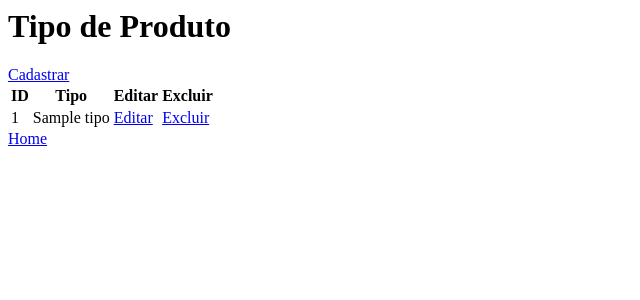
After one commit to pastor126/MVC_Estoque2, a PHP site: the page made by views/listagemTipo.php in a window 1280 px wide. The commit adds this page. Shown: the top 300 px of the page, without its empty margins (0-640 px from the left). Run offline with PHP 8.4, Linux system fonts and the light colour scheme; the template is opened without the code that fills it: most values are stand-ins (such as "Sample title", 1, 10 or a date in 2020); some libraries are stand-ins or nearby versions.

Commit message:
Inserido tipo de produto.

```diff
--- a/models/Produto.php
+++ b/models/Produto.php
@@ -1,8 +1,8 @@
 <?php
   class Produto extends Model{
     protected $tabela="produto";
-    protected $query = "SELECT produto.*, fabricante.nome as fabricante_nome FROM produto JOIN fabricante ON fabricante.id = produto.fabricante_id ORDER BY data, descricao ";
-    protected $ordem="data, descricao";
+    protected $query = "SELECT produto.*, tipo.nome_tipo as tipo_nome_tipo, fabricante.nome as fabricante_nome FROM  tipo JOIN produto ON tipo.id = produto.tipo_id JOIN fabricante ON fabricante.id = produto.fabricante_id ORDER BY descricao, data ";
+    protected $ordem="descricao, data";
 
   }
  ?>
--- a/views/listagemProduto.php
+++ b/views/listagemProduto.php
@@ -4,6 +4,7 @@
       <thead>
         <tr>
           <th>ID</th>
+          <th>Tipo</th>
           <th>Data</th>
           <th>Produto</th>
           <th>Fabricante</th>
@@ -23,6 +24,7 @@
               echo "
               <tr>
                 <td>{$produto['id']}</td>
+                <td>{$produto['tipo_nome_tipo']}</td>
                 <td>$data</td>
                 <td>{$produto['descricao']}</td>
                 <td>{$produto['fabricante_nome']}</td>
--- /dev/null
+++ b/views/listagemTipo.php
@@ -0,0 +1,30 @@
+<h1>Tipo de Produto</h1>
+    <a class="btn btn-primary mb-2" href="<?php echo APP; ?>tipo/novo">Cadastrar</a>
+    <table class="table table-striped table-hover table-bordered">
+      <thead>
+        <tr>
+          <th>ID</th>
+          <th>Tipo</th>
+          <th>Editar</th>
+          <th>Excluir</th>
+        </tr>
+      </thead>
+      <tbody>
+        <?php
+          foreach ($tipos as $tipo) {
+              $path_editar = APP.'tipo/editar';
+              $path_excluir = APP.'tipo/excluir';
+
+              echo "
+              <tr>
+                <td>{$tipo['id']}</td>
+                <td>{$tipo['nome_tipo']}</td>
+                <td><a class='btn btn-warning' href='$path_editar/{$tipo['id']}'>Editar</a></td>
+                <td><a class='btn btn-danger' onclick='return confirm(\"Você deseja Excluir?\")' href='$path_excluir/{$tipo['id']}'>Excluir</a></td>
+              </tr>
+              ";
+          }
+         ?>
+      </tbody>
+    </table>
+    <a class="btn btn-success"  href="<?php echo APP.'produto/listar' ?>" >Home</a>
--- a/views/template.php
+++ b/views/template.php
@@ -88,9 +88,12 @@
     </button>
     <div class="collapse navbar-collapse" id="navbarCollapse">
       <ul class="navbar-nav me-auto mb-2 mb-md-0">
-        <li class="nav-item">
+      <li class="nav-item">
+          <a class="nav-link active" aria-current="page" href="<?php echo APP.'tipo/listar' ?>">Tipo</a>
+      </li>
+      <li class="nav-item">
           <a class="nav-link active" aria-current="page" href="<?php echo APP.'produto/listar' ?>">Produto</a>
-        </li>
+      </li>
         <li class="nav-item">
           <a class="nav-link active" aria-current="page" href="<?php echo APP.'fabricante/listar' ?>">Fabricante</a>
         </li>
```
Also changed, not shown: Controllers/ProdutoController.php (+13 -3 lines), Controllers/TipoController.php (added, +41 -0 lines), models/Tipo.php (added, +7 -0 lines), views/frmProduto.php (+14 -0 lines), views/frmTipo.php (added, +14 -0 lines), 1 other file.
